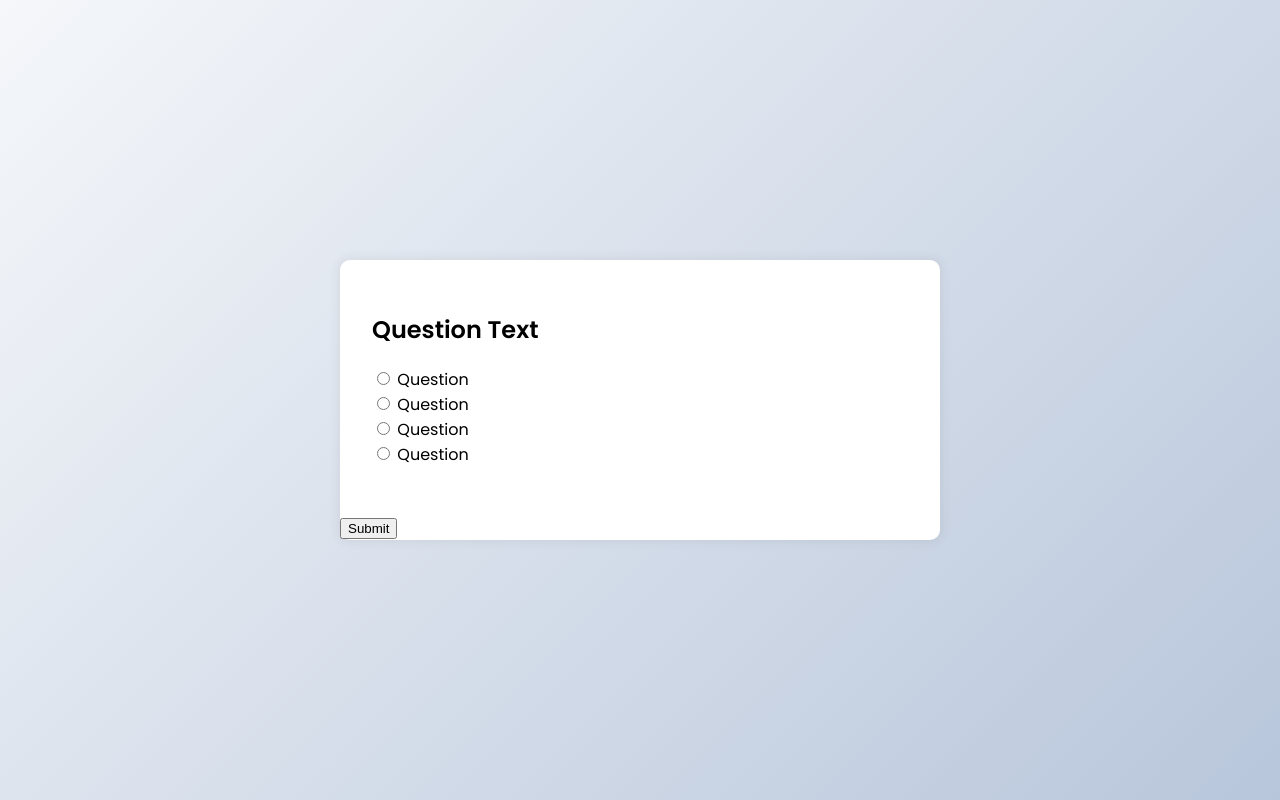
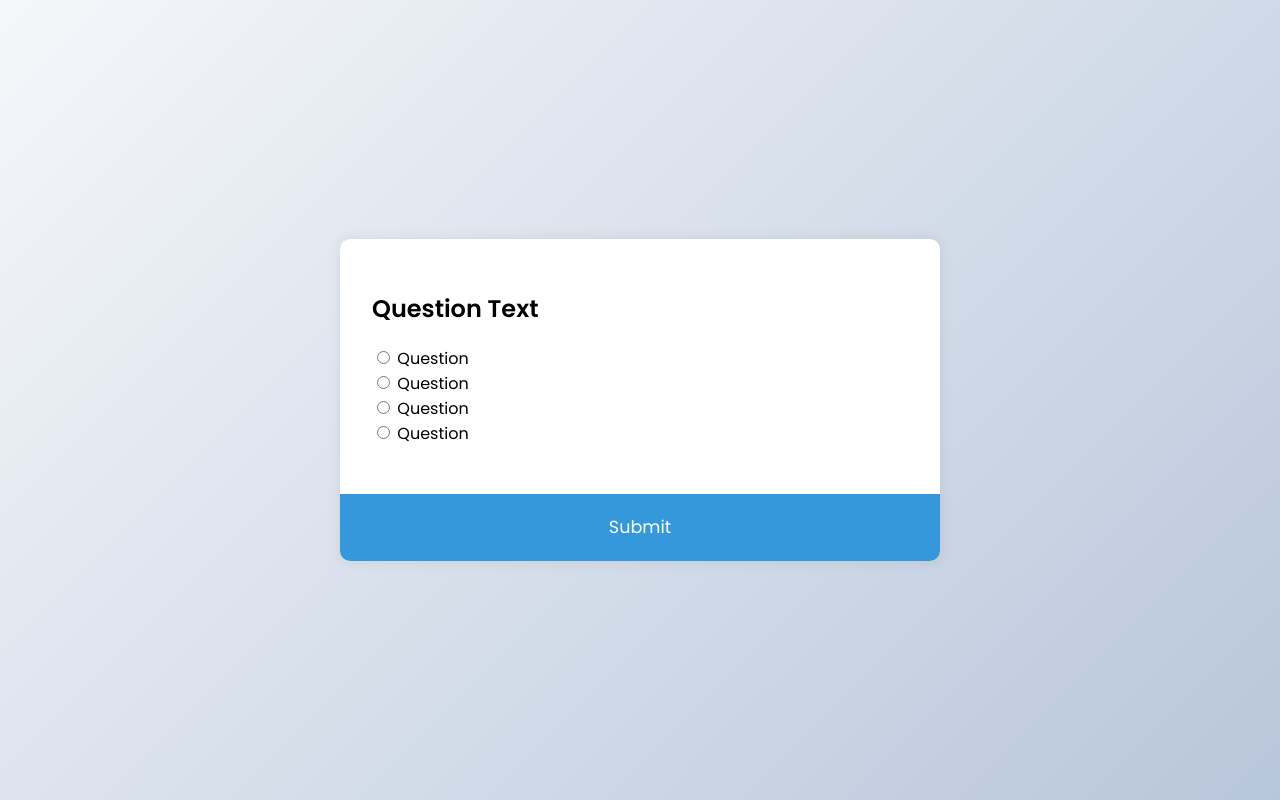
Before and after one commit to Aleksandar-93/Practice-javascript, a plain HTML site: page Quiz-app/index.html in a window 1280 px wide. Drawn offline with Linux system fonts and the light colour scheme.

Commit message:
quiz-app Styling button

```diff
--- a/Quiz-app/css/style.css
+++ b/Quiz-app/css/style.css
@@ -19,6 +19,7 @@ body {
   box-shadow: 0 0 10px 2px rgba(100, 100, 100, 0.1);
   width: 600px;
   max-width: 100%;
+  overflow: hidden;
 }
 
 .quiz-header {
@@ -28,3 +29,17 @@ ul {
   list-style-type: none;
   padding: 0;
 }
+button {
+  background-color: #3498db;
+  color: #fff;
+  border: none;
+  font-family: inherit;
+  cursor: pointer;
+  width: 100%;
+  display: block;
+  font-size: 1.1rem;
+  padding: 1.3rem;
+}
+button:hover {
+  background-color: #2980b9;
+}
```
